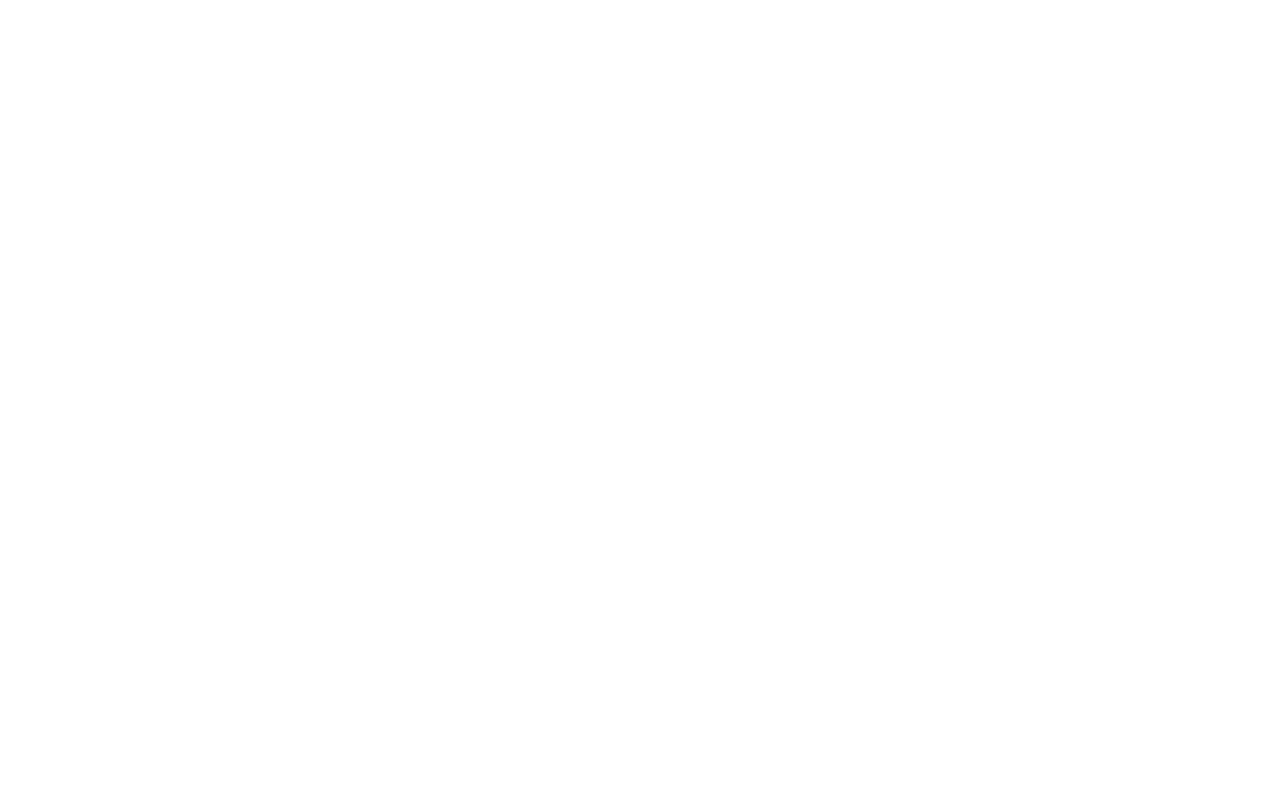
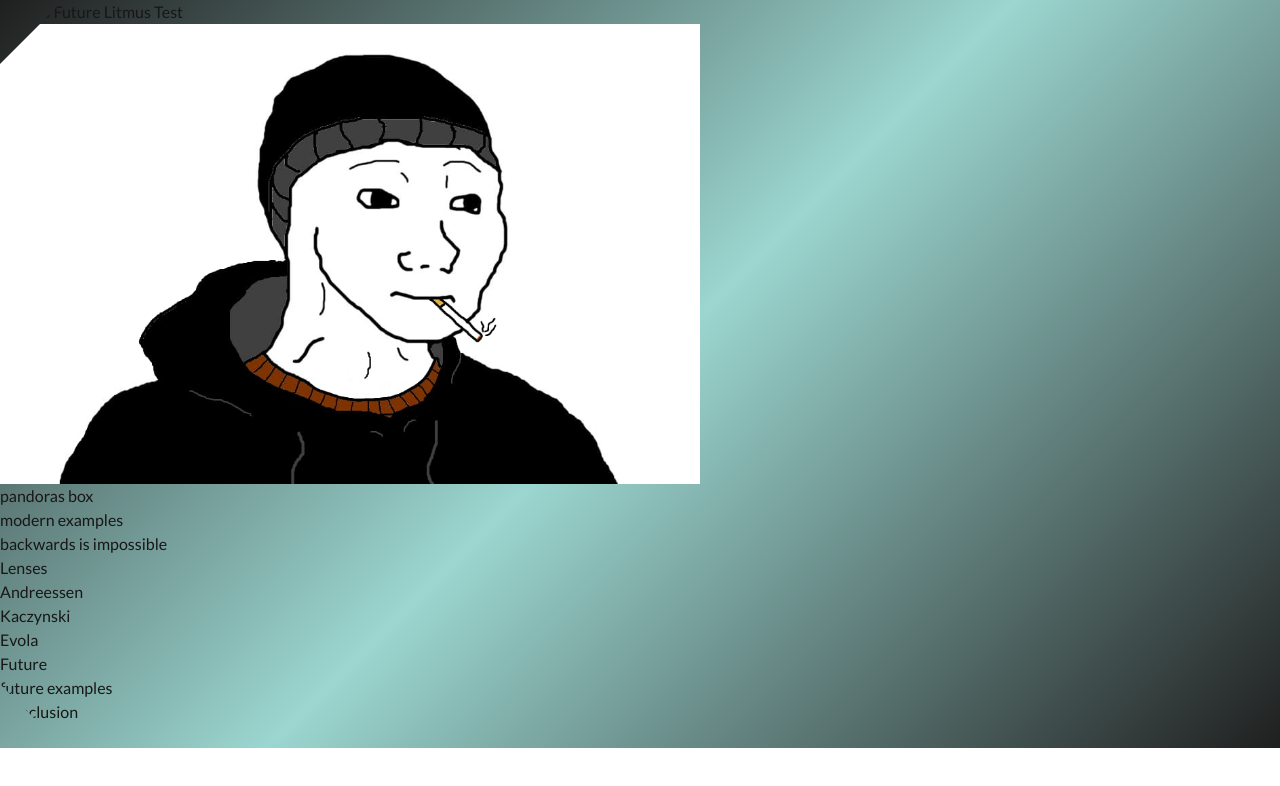
Before and after one commit to jwmke/portfolio-v2, a Next.js app: page /blog/future in a window 1280 px wide. Shown: the top 786 px of the page. Built offline with nearby package versions, Linux system fonts and the light colour scheme.

Commit message:
header drafts

```diff
--- a/src/app/blog/future/page.js
+++ b/src/app/blog/future/page.js
@@ -27,7 +27,25 @@
                 <div className={text.className}>
                     <div className='mx-auto pt-8 md:px-20'>
                         <div className='text-white text-left sm:mx-5 mb-8'>
-
+                            <div className='text-4xl font-bold'>
+                                Techno Future Litmus Test
+                            </div>
+                            <div className='md:text-xl space-y-5 mt-8'>
+                                <div className='flex justify-center'>
+                                  <Image width={700} height={466} src={"/img/blog/doom2.jpg"} alt="doomer" className=''/>
+                                </div>
+                                <p>pandoras box</p>
+                                <p>modern examples</p>
+                                <p>backwards is impossible</p>
+                                <p className='text-3xl font-bold pt-3'>Lenses</p>
+                                <p>Andreessen</p>
+                                <p>Kaczynski</p>
+                                <p>Evola</p>
+                                <p className='text-3xl font-bold pt-3'>Future</p>
+                                <p>future examples</p>
+                                <p className='text-3xl font-bold pt-3'>Conclusion</p>
+                                <p>???</p>
+                            </div>
                         </div>
                     </div>
                 </div>
```
